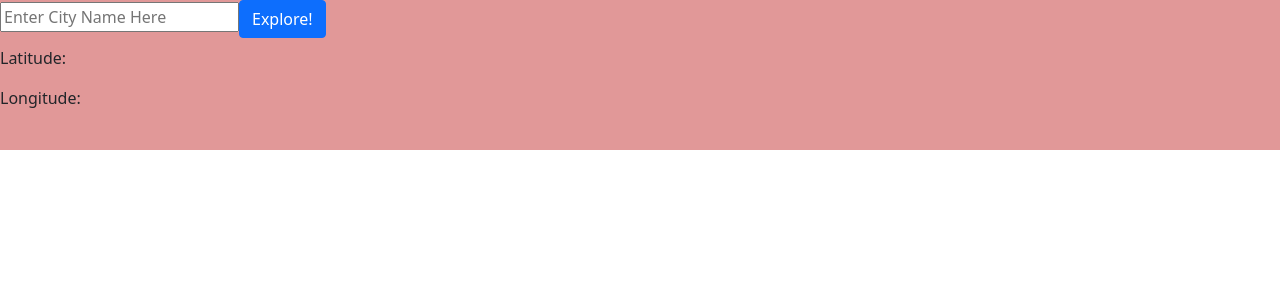
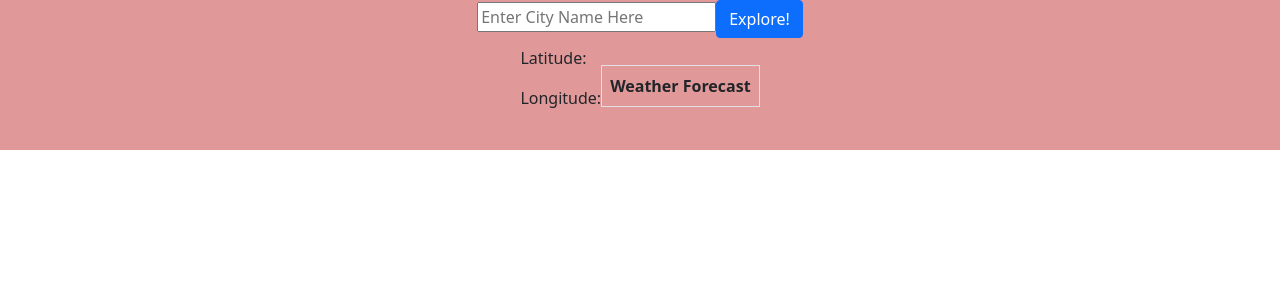
Before and after one commit to Twin-2/city-explorer, a React (Create React App) app: page / in a window 1280 px wide. Shown: the top 300 px of the page. Built offline with nearby package versions, Linux system fonts and the light colour scheme.

Commit message:
minished lab 7

```diff
--- a/src/App.js
+++ b/src/App.js
@@ -2,7 +2,7 @@ import axios from 'axios';
 import React from 'react';
 import {Button, Image, Alert} from 'react-bootstrap';
 import 'bootstrap/dist/css/bootstrap.css';
-
+import Weather from './Weather.jsx'
 
 class App extends React.Component{
   constructor(props){
@@ -12,7 +12,8 @@ class App extends React.Component{
       formInput: '',
       map:'',
       showAlert: false,
-      errors: ''
+      errors: '',
+      forecastData: []
     }
   }
 
@@ -23,41 +24,51 @@ class App extends React.Component{
 
     getLocation = async (e) => {
       e.preventDefault();
-      try{const API = `https://us1.locationiq.com/v1/search.php?key=${process.env.REACT_APP_ACCESS_KEY}&q=${this.state.formInput}&format=json`;
+      try{
+        const API = `https://us1.locationiq.com/v1/search.php?key=${process.env.REACT_APP_ACCESS_KEY}&q=${this.state.formInput}&format=json`;
         const response = await axios.get(API);
-      console.log(response.data)
         this.setState({ locationData: response.data[0]})
 
         const MAP = `https://maps.locationiq.com/v3/staticmap?key=${process.env.REACT_APP_ACCESS_KEY}&center=${this.state.locationData.lat},${this.state.locationData.lon}&zoom=12`;
         const mapResponse = await axios.get(MAP);
-      console.log(mapResponse.config.url)
         this.setState({ map: mapResponse.config.url, showAlert: false})
+
+        const query = `http://localhost:3333/weather?searchQuery=${this.state.formInput}`;
+        const weatherResponse = await axios.get(query)
+        this.setState({forecastData: weatherResponse.data})
       }
       catch(error){
-        console.log(error.response.status)
-        this.setState({errors: error.response.status, showAlert: true, map: '', locationData: {}})
+        this.setState({errors: error.response.status, showAlert: true, map: '', locationData: {}, forecastData: []})
       }
     }
+
 
   render(){
     return(
       <div id="contentBody">
         <Alert
           show={this.state.showAlert}
-          variant='warning'
-          // onClose={()=> this.setState({showAlert: false})}
-          >
+          variant='warning'>
           Error code {this.state.errors}: unable to geocode
           <Button variant="warning" onClick={()=>this.setState({showAlert: false})}>Close</Button>
         </Alert>
 
+        <div id='exploreHeader'>
         <input type="text" onChange={this.handleInput} placeholder='Enter City Name Here'></input>
         <Button varient="primary" onClick={this.getLocation}>Explore!</Button>
+        </div>
+
+        <div id='flexContainer'>
+          <div id='flexItem1'>
             <h1>{this.state.locationData.display_name}</h1>
             <p>Latitude: {this.state.locationData.lat}</p>
             <p>Longitude: {this.state.locationData.lon}</p>
-        <Image src={this.state.map} rounded/>
-
+            <Image id='mapImage' src={this.state.map} rounded/>
+          </div>
+          <div id='flexItem2'>
+            <Weather forecast={this.state.forecastData}/>
+          </div>
+        </div>
 
       </div>
     )
--- /dev/null
+++ b/src/Weather.jsx
@@ -0,0 +1,34 @@
+import React from 'react';
+import { Table } from 'react-bootstrap';
+import 'bootstrap/dist/css/bootstrap.css';
+
+class Weather extends React.Component {
+
+    render() {
+        return (
+            <div>
+                <Table bordered id='test'>
+                    <thead>
+                        <tr >
+                            <th colSpan='2'>Weather Forecast</th>
+                        </tr>
+                    </thead>
+                    {this.props.forecast.map((value, idx) =>
+                        <tbody>
+                            <tr>
+                                <td>{value.date}</td>
+                                <td>{value.description}</td>
+                            </tr>
+
+                        </tbody>
+                    )}
+                </Table>
+            </div>
+        )
+    }
+
+
+}
+
+
+export default Weather;
--- a/src/index.css
+++ b/src/index.css
@@ -18,3 +18,27 @@ code {
 #contentBody{
   background-color: #e19898;
 }
+
+#test{
+  text-align: center;
+  max-width: 100%;
+}
+
+#mapImage{
+  max-height: 100%;
+}
+
+#returnedData{
+  text-align: center;
+}
+#exploreHeader{
+  text-align: center;
+}
+#flexContainer{
+  display: flex;
+  flex-direction: row;
+  justify-content: center;
+}
+#flexItem2{
+  align-self: center;
+}
```
Also changed, not shown: 1 other file (tests, documents, lock files or other folders). Lines whose indentation alone changed are shown as unchanged.
